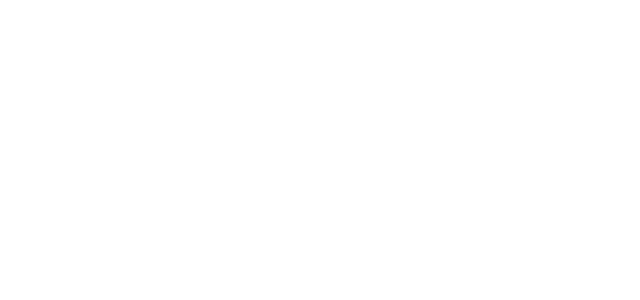
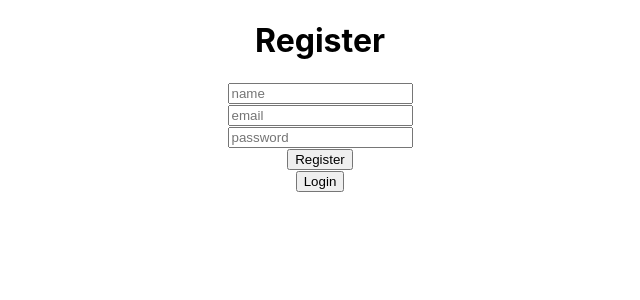
Before and after one commit to Criley71/mern5, a React (Create React App) app in the folder client/: page / in a window 1280 px wide. Before the commit this address had no page. Shown: the top 300 px of the page, without its empty margins (320-960 px from the left). Built offline with nearby package versions, Linux system fonts and the light colour scheme.

Commit message:
created login page and route

```diff
--- a/client/src/App.js
+++ b/client/src/App.js
@@ -43,11 +43,11 @@
             Register
           </button>
           <br />
-          <Link to="/login">
+          <a to="/login">
           <button className='btn'>
             Login
           </button>
-          </Link>
+          </a>
       </form>
       <BrowserRouter>
       <Routes>
```
